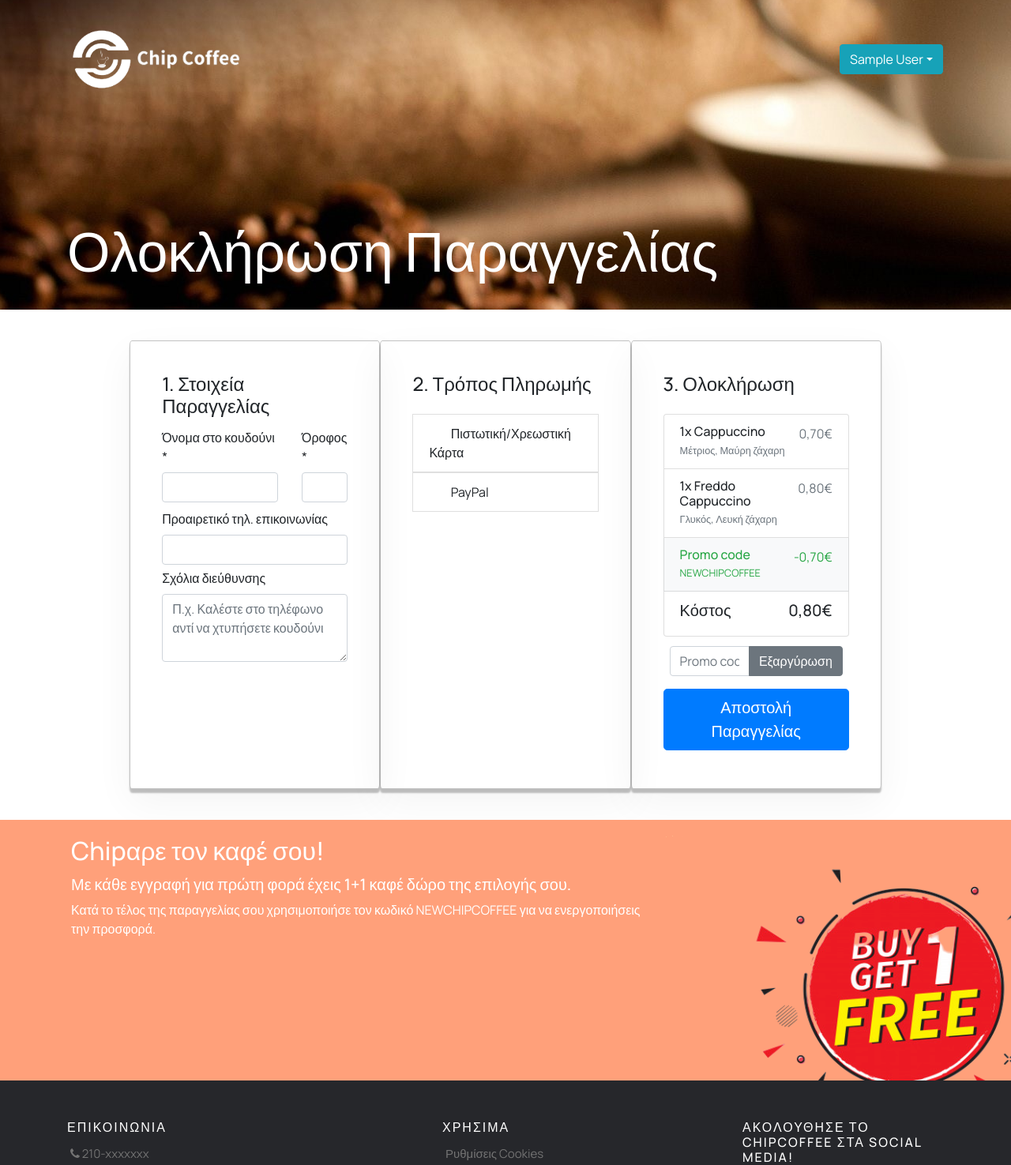
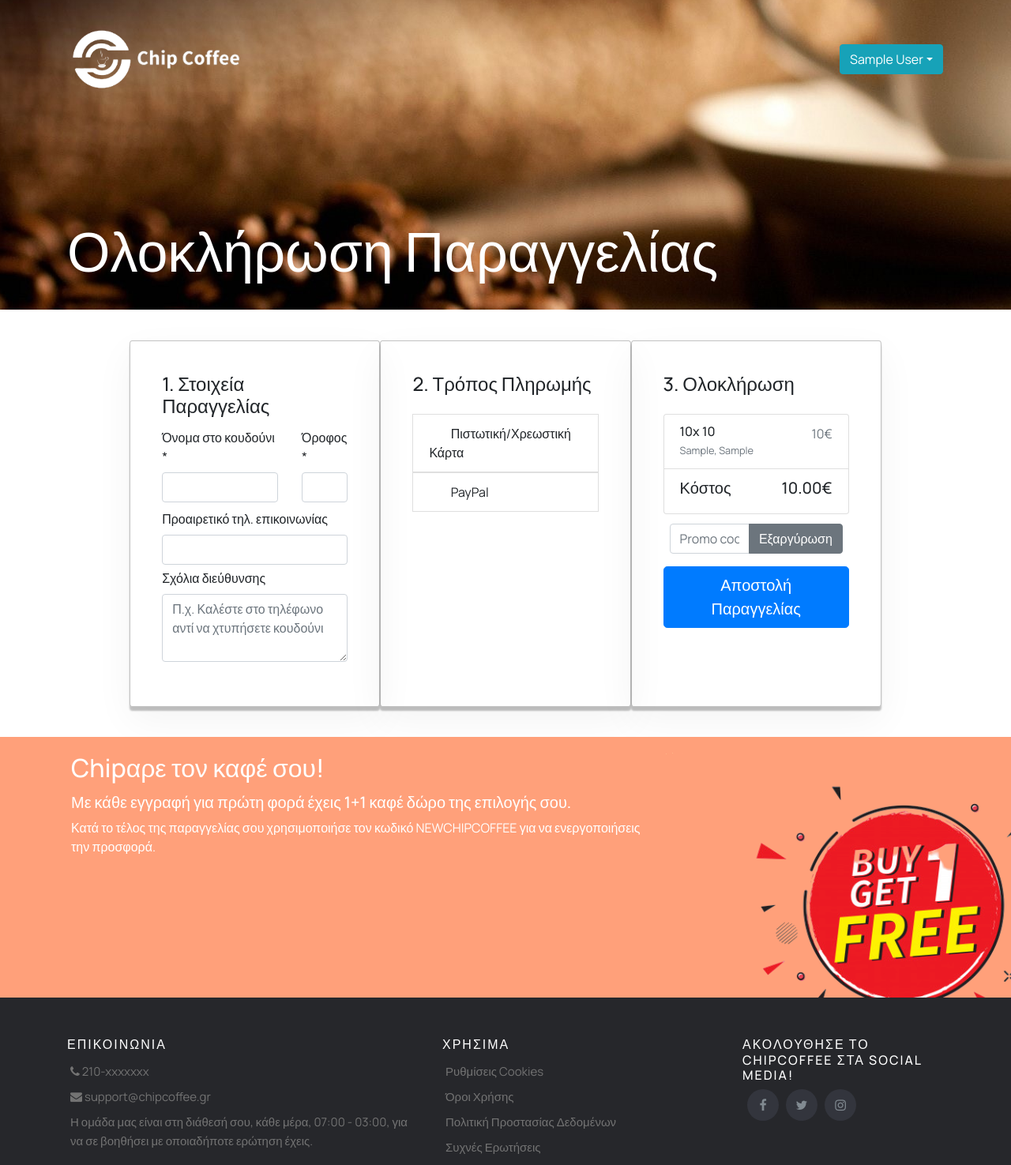
Before and after one commit to z3r0Luck/Cesium, a PHP site: page /checkout.php in a window 1280 px wide. Shown: the top 1475 px of the page at 79% size. Run offline with PHP 8.4, Linux system fonts and the light colour scheme; the visitor is signed in with stand-in values (Sample User, id 1); tables that the repository leaves empty or names only in its code hold one stand-in row (values such as "Sample post").

Commit message:
minor changes

```diff
--- a/checkout.php
+++ b/checkout.php
@@ -2,6 +2,12 @@
 session_start();
 if (!isset($_SESSION['email'])) {
     header('location: index.php');
+}
+if($_SERVER['REQUEST_METHOD'] === 'POST'){
+    if(isset($_POST['checkout'])){
+        header("location: success.php");
+    }
+    //CHECK WHAT PAYMENT USED PAYPAL isset or CREDIT isset...
 }
 ?>
 <!DOCTYPE html>
@@ -58,27 +64,33 @@ if (!isset($_SESSION['email'])) {
         </div>
     </div>
     <div class="container-fluid space order">
-        <form action="success.php" method="POST" class="needs-validation" novalidate>
+        <form action="" method="POST" class="needs-validation" novalidate>
             <div class="row d-flex justify-content-center">
                 <div class="col-md-4 box">
                     <h4 class="mb-2">1. Στοιχεία Παραγγελίας</h4>
                     <div class="row space">
                         <div class="col-md-8">
                             <label for="firstName">Όνομα στο κουδούνι *</label>
-                            <input type="text" class="form-control" id="firstName" required>
+                            <input type="text" class="form-control" name="firstName" required>
+                            <div class="invalid-feedback">
+                                    Πρέπει να συμπληρώσεις όνομα στο κουδούνι.
+                            </div>
                         </div>
                         <div class="col-md-4">
                             <label for="lastName">Όροφος *</label>
-                            <input type="text" class="form-control" id="lastName" required>
+                            <input type="number" class="form-control" name="lastName" required>
+                            <div class="invalid-feedback">
+                                    Πρέπει να συμπληρώσεις τον όροφο.
+                            </div>
                         </div>
                     </div>
                     <div class="space">
                         <label for="address">Προαιρετικό τηλ. επικοινωνίας</label>
-                        <input type="text" class="form-control" id="address">
+                        <input type="text" class="form-control" name="phone">
                     </div>
                     <div class="form-group">
                         <label for="exampleFormControlTextarea1">Σχόλια διεύθυνσης</label>
-                        <textarea class="form-control" id="exampleFormControlTextarea1" rows="3" placeholder="Π.χ. Καλέστε στο τηλέφωνο αντί να χτυπήσετε κουδούνι"></textarea>
+                        <textarea class="form-control" name="comment" rows="3" placeholder="Π.χ. Καλέστε στο τηλέφωνο αντί να χτυπήσετε κουδούνι"></textarea>
                     </div>
                 </div>
                 <div class="col-md-4 box">
@@ -100,31 +112,53 @@ if (!isset($_SESSION['email'])) {
                 <div class="col-md-4 box">
                     <h4 class="d-flex justify-content-between align-items-center mb-4">3. Ολοκλήρωση</h4>
                     <ul class="list-group mb-1">
-                        <!-- DYNAMIC PRODUCTS IN CART li -->
-                        <li class="list-group-item d-flex justify-content-between lh-condensed">
+                        <?php
+                        include("./php/db_connect.php");
+                        $email = $_SESSION['email'];
+                        $cart_query = "SELECT coffee, sugar, sugarType, milk, cinnamon, choco, price, qty FROM cart WHERE email = '$email'";
+                        $result_cart = mysqli_query($con, $cart_query);
+                        $totalCost = 0;
+                        while($rowCart = mysqli_fetch_array($result_cart, MYSQLI_ASSOC)){
+                            $coffee = $rowCart['coffee'];
+                            $sugar = $rowCart['sugar'];
+                            $sugarType = $rowCart['sugarType'];
+                            $milk = $rowCart['milk'];
+                            $cinnamon = $rowCart['cinnamon'];
+                            $choco = $rowCart['choco'];
+                            $price = $rowCart['price'];
+                            $quantity = $rowCart['qty'];
+                            $totalCost += $price;
+                            echo "<li class='list-group-item d-flex justify-content-between lh-condensed'>
                                     <div>
-                                <h6 class="my-0">1x Cappuccino</h6>
-                                <small class="text-muted">Μέτριος, Μαύρη ζάχαρη</small>
+                                        <h6 class='my-0'>".$quantity."x $coffee</h6>
+                                        <small class='text-muted'>
+                                        ".$sugar.", ".$sugarType."";
+                                        if($milk == 1){
+                                            echo ", Γάλα";
+                                        }
+                                        if($cinnamon == 1){
+                                            echo ", Κανέλα";
+                                        }
+                                        if($choco == 1){
+                                            echo ", Σκόνη Σοκολάτας";
+                                        }
+                                        echo "</small>
                                         </div>
-                            <span class="text-muted">0,70€</span>
-                        </li>
-                        <li class="list-group-item d-flex justify-content-between lh-condensed">
-                            <div>
-                                <h6 class="my-0">1x Freddo Cappuccino</h6>
-                                <small class="text-muted">Γλυκός, Λευκή ζάχαρη</small>
-                            </div>
-                            <span class="text-muted">0,80€</span>
-                        </li>
-                        <li class="list-group-item d-flex justify-content-between bg-light">
+                                    <span class='text-muted'>".$price."€</span>
+                                </li>";
+                        }
+                        ?>
+                        <!-- PROMO CODE -->
+                        <!-- <li class="list-group-item d-flex justify-content-between bg-light">
                             <div class="text-success">
                                 <h6 class="my-0">Promo code</h6>
                                 <small>NEWCHIPCOFFEE</small>
                             </div>
                             <span class="text-success">-0,70€</span>
-                        </li>
+                        </li> -->
                         <li class="list-group-item d-flex justify-content-between">
                             <h5>Κόστος</h5>
-                            <h5>0,80€</h5>
+                            <h5><?php $costString = sprintf("%0.2f", $totalCost); echo $costString; ?>€</h5>
                         </li>
                     </ul>
                     <div class="card p-2">
@@ -135,12 +169,12 @@ if (!isset($_SESSION['email'])) {
                             </div>
                         </div>
                     </div>
-                    <button class="btn btn-primary btn-lg btn-block my-2" type="submit">Αποστολή Παραγγελίας</button>
+                    <button class="btn btn-primary btn-lg btn-block my-2" type="submit" name="checkout">Αποστολή Παραγγελίας</button>
                 </div>
             </div>
         </form>
     </div>
     <!---------------------SALE SEcTi0N---------------------->
     <?php echo file_get_contents("./html/sale.html"); ?>
-    <!-------------------- Site footer --------------------------->
+    <!-------------------- Site footer ---------------------->
     <?php echo file_get_contents("./html/footer.html"); ?>
```
Also changed, not shown: 4 other files. Lines whose indentation alone changed are shown as unchanged.
